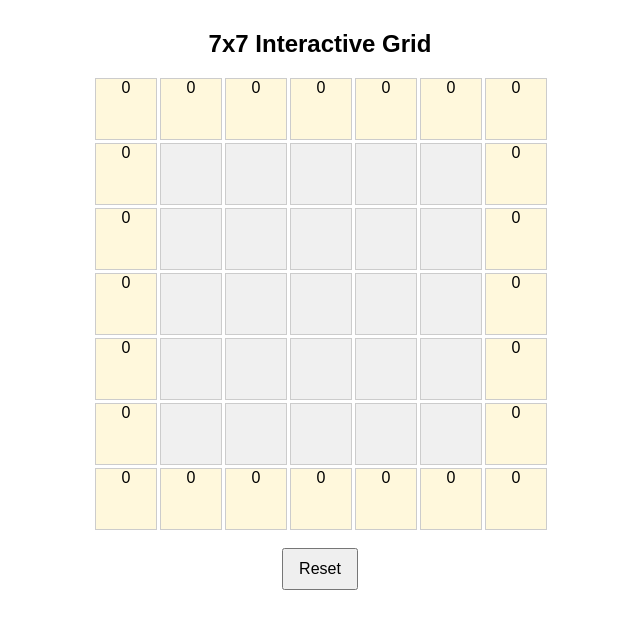
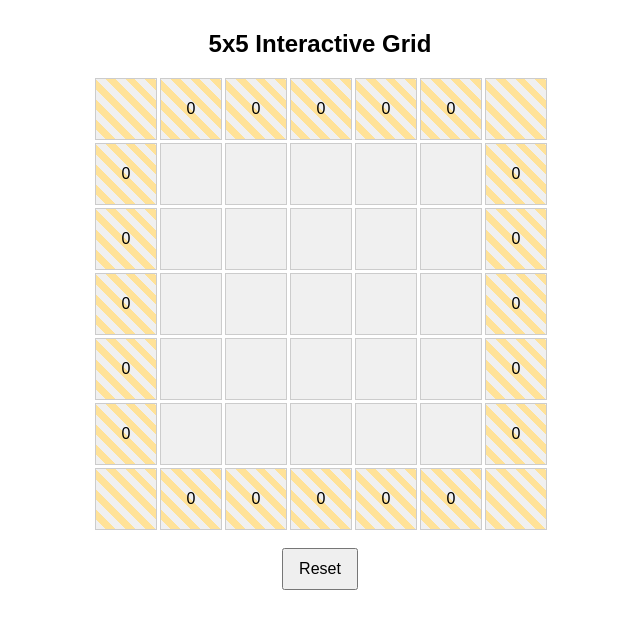
Before and after one commit to NickRK4/NumberCrossFive, a plain HTML site: page src/index.html in a window 1280 px wide. Both pictures are taken after a click on the button "Reset". Shown: the whole page, without its empty margins (320-960 px from the left). Drawn offline with Linux system fonts and the light colour scheme.

Commit message:
Added border styles

```diff
--- a/src/index.html
+++ b/src/index.html
@@ -2,11 +2,11 @@
 <html lang="en">
 <head>
   <meta charset="UTF-8">
-  <title>7x7 Interactive Grid</title>
+  <title>5x5 Interactive Grid</title>
   <link rel="stylesheet" href="style.css">
 </head>
 <body>
-  <h2>7x7 Interactive Grid</h2>
+  <h2>5x5 Interactive Grid</h2>
   <div id="grid" class="grid"></div>
   <button id="resetBtn">Reset</button>
 
--- a/src/script.js
+++ b/src/script.js
@@ -1,5 +1,6 @@
 const grid = document.getElementById('grid');
 const resetBtn = document.getElementById('resetBtn');
+
 
 // Build 7x7 grid
 const mirrors = Array(7).fill(0).map(() => Array(7).fill(0));
@@ -9,12 +10,13 @@ for (let row = 0; row < 7; row++) {
     cell.classList.add('cell');
     cell.dataset.row = row;
     cell.dataset.col = col;
-
     // If on border, make it a non-editable zero
     if (row === 0 || row === 6 || col === 0 || col === 6) {
         const input = document.createElement('div');
         input.className = 'value';
-        input.appendChild(document.createTextNode("0"))
+        if (!((row === 0 && col === 0) || (row === 0 && col === 6) || (row === 6 && col === 0) || (row === 6 && col === 6))){
+            input.appendChild(document.createTextNode("0"))
+        }
         cell.appendChild(input);
     } else {
         // Inner clickable cell logic
@@ -42,11 +44,12 @@ function handleInnerClick(cell) {
 
 
 resetBtn.addEventListener('click', () => {
+    updateGrid();
     document.querySelectorAll('.cell').forEach(cell => {
         const row = parseInt(cell.dataset.row);
         const col = parseInt(cell.dataset.col);
 
-        if (row === 0 || row === 6 || col === 0 || col === 6) {
+        if ((row === 0 || row === 6 || col === 0 || col === 6) && !((row === 0 && col === 0) || (row === 0 && col === 6) || (row === 6 && col === 0) || (row === 6 && col === 6))) {
             let valueDiv = cell.querySelector('.value');
             if (!valueDiv) {
                 valueDiv = document.createElement('div');
@@ -63,10 +66,8 @@ resetBtn.addEventListener('click', () => {
     });
 });
 
-
 const getDistance = function(maze, row, col, rowDir, colDir, total, list) {
     // if not at the start row and col
-    console.log(`You are at row ${row} and col ${col}. Total = ${total}`);
     if ((total !== 0) && (row === 0 || col === 0 || row >= 6 || col >= 6)){
         list.push(row);
         list.push(col);
@@ -121,30 +122,36 @@ const updateGrid = () => {
             updateCellValue(endCell, dist);
         }
     }
+
+    // update the top and bottom rows
+    for (let row = 0; row < 7; row+=6){
+        for (let col = 1; col < 6; col++){
+            if (visitedCells.includes(`${row},${col}`)) continue;
+            let dist = 0;
+            let endCords = [];
+            if (row === 0){
+                dist = getDistance(mirrors, row, col, 1, 0, 0, endCords);
+            } else{
+                dist = getDistance(mirrors, row, col, -1, 0, 0, endCords);
+            }
+            // add to visited cells
+            visitedCells.push(`${row},${col}`);
+            visitedCells.push(`${endCords[0]},${endCords[1]}`);
+            mirrors[row][col] = dist;
+            mirrors[endCords[0]][endCords[1]] = dist;
+            const startCell = document.querySelector(`.cell[data-row="${row}"][data-col="${col}"]`);
+            updateCellValue(startCell, dist);
+            const endCell = document.querySelector(`.cell[data-row="${endCords[0]}"][data-col="${endCords[1]}"]`);
+            updateCellValue(endCell, dist);
+        }
+    }
+
 }
-
-function reflectedDirection(rowDir, colDir, mirror){
-    if (mirrorType === 1) {
-        // "/" mirror
-        if (rowDir === 0 && colDir === 1) return [-1, 0]; // → → ↑
-        if (rowDir === 0 && colDir === -1) return [1, 0]; // ← → ↓
-        if (rowDir === 1 && colDir === 0) return [0, -1]; // ↓ → ←
-        if (rowDir === -1 && colDir === 0) return [0, 1]; // ↑ → →
-    } else if (mirrorType === 2) {
-        // "\" mirror
-        if (rowDir === 0 && colDir === 1) return [1, 0];  // → → ↓
-        if (rowDir === 0 && colDir === -1) return [-1, 0];// ← → ↑
-        if (rowDir === 1 && colDir === 0) return [0, 1];  // ↓ → →
-        if (rowDir === -1 && colDir === 0) return [0, -1];// ↑ → ←
-    }
-    return [rowDir, colDir]; // no mirror or invalid state, go straight
-}
-
 
 function resetGrid() {
     for (let row = 0; row < 7; row++) {
         for (let col = 0; col < 7; col++) {
-            if (row === 0 || row === 6 || col === 0 || col === 6) {
+            if ((row === 0 || row === 6 || col === 0 || col === 6) && !((row === 0 && col === 0) || (row === 0 && col === 6) || (row === 6 && col === 0) || (row === 6 && col === 6))) {
                 mirrors[row][col] = 0;
                 const cell = document.querySelector(`.cell[data-row="${row}"][data-col="${col}"]`);
                 updateCellValue(cell, 0);
@@ -152,6 +159,7 @@ function resetGrid() {
         }
     }
 }
+
 
 function updateCellValue(cell, value) {
     if (!cell) return;
--- a/src/style.css
+++ b/src/style.css
@@ -54,12 +54,15 @@ body {
 }
 
 div.value {
+  display: flex;
+  justify-content: center;
+  align-items: center;
   width: 100%;
   height: 100%;
   font-size: 16px;
   border: none;
-  text-align: center;
-  background-color: #fff8dc;
+  background: repeating-linear-gradient(45deg, #f0f0f0, #f0f0f0 7px, #ffe298 7px, #ffe298 14px);
+  cursor: pointer;
 }
 
 button {
```
Also changed, not shown: 1 other file.
